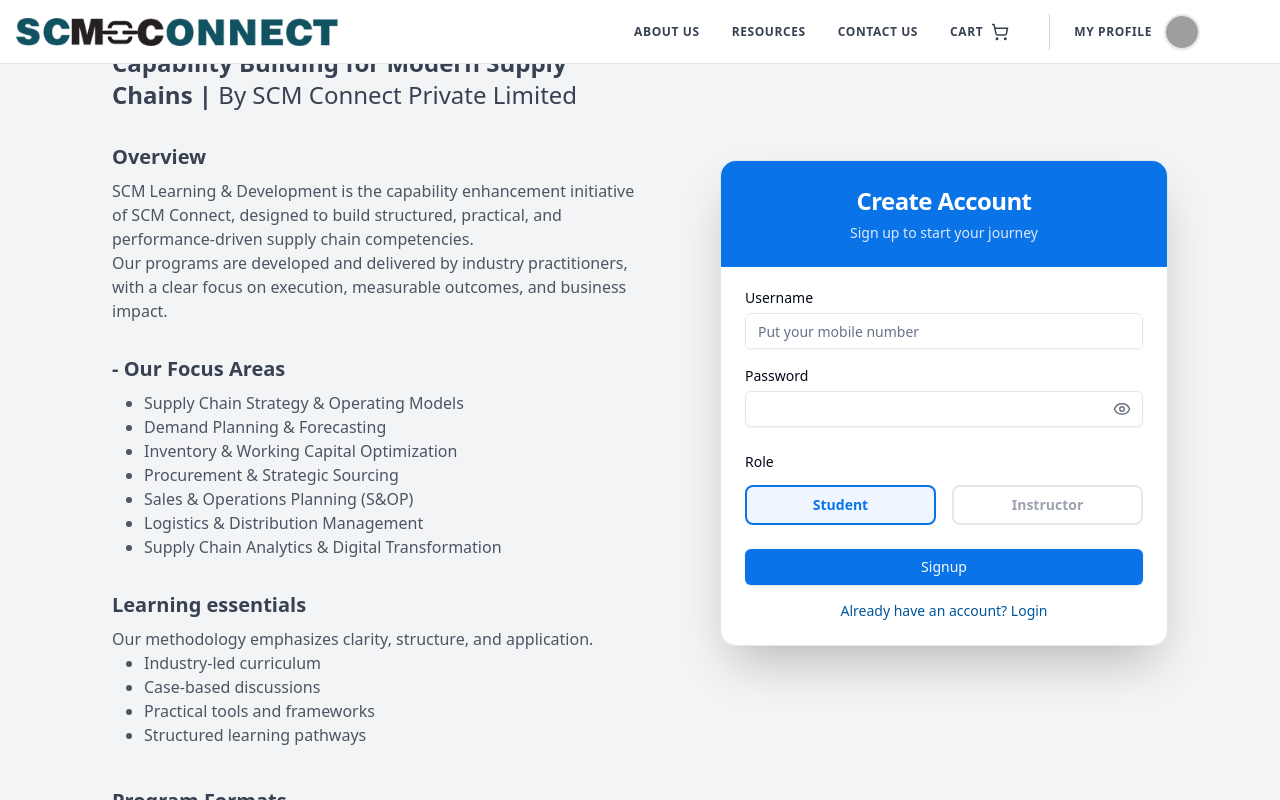
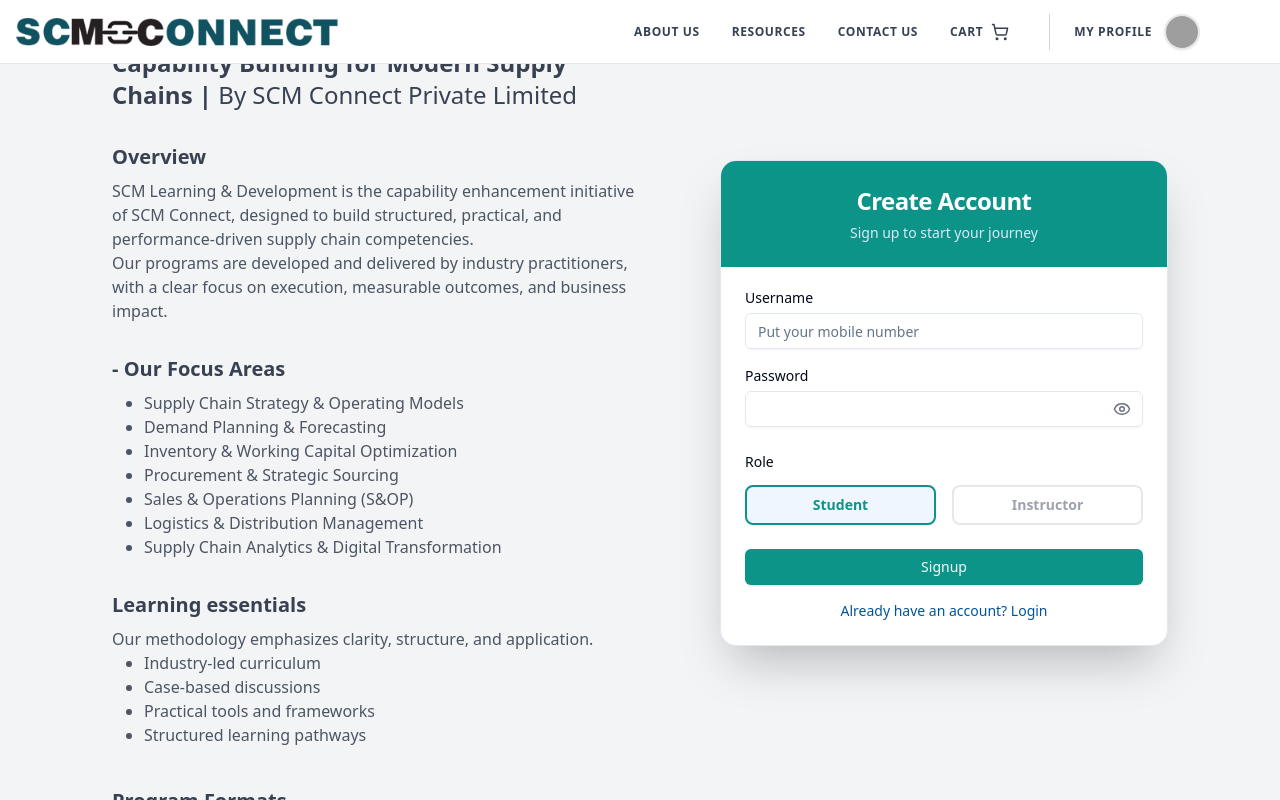
Before and after one commit to LMS-Codebase/SCM-LMS-Portal, a React (Vite) app in the folder client/: page / in a window 1280 px wide. Both pictures are taken after a click on the button "Don’t have an account? Sign up". Shown: the part 445-1245 px from the top of the page. Built offline with nearby package versions, Linux system fonts and the light colour scheme; no server answers; grey boxes are pictures that could not be loaded.

Commit message:
Changed Login/Signup UI color to teal-600

```diff
--- a/client/src/pages/LandingPage.jsx
+++ b/client/src/pages/LandingPage.jsx
@@ -262,7 +262,7 @@
                 className="w-full max-w-md sticky top-32 lg:top-40 self-start z-10"
               >
                 <Card className="rounded-2xl shadow-2xl overflow-hidden">
-                  <CardHeader className="bg-[#0a73e8] text-white text-center">
+                  <CardHeader className="bg-teal-600 text-white text-center">
                     <CardTitle className="text-2xl">Login</CardTitle>
                     <CardDescription className="text-blue-100">
                       Login to continue learning
@@ -307,7 +307,7 @@
                     <Button
                       // disabled={!isLoginFormValid || loginIsLoading}
                       onClick={() => handleRegistration("login")}
-                      className="w-full bg-[#0a73e8] hover:bg-[#00468c]"
+                      className="w-full bg-teal-600 hover:bg-teal-700"
                     >
                       {loginIsLoading ? (
                         <>
@@ -341,7 +341,7 @@
                 className="w-full max-w-md sticky top-32 lg:top-40 self-start z-10"
               >
                 <Card className="rounded-2xl shadow-2xl overflow-hidden">
-                  <CardHeader className="bg-[#0a73e8] text-white text-center">
+                  <CardHeader className="bg-teal-600 text-white text-center">
                     <CardTitle className="text-2xl">Create Account</CardTitle>
                     <CardDescription className="text-blue-100">
                       Sign up to start your journey
@@ -390,7 +390,7 @@
                           className={cn(
                             "flex-1 py-2 px-4 rounded-lg border-2 transition-all font-semibold text-sm",
                             signupInput.role === "student"
-                              ? "border-[#0a73e8] bg-blue-50 text-[#0a73e8]"
+                              ? "border-teal-600 bg-blue-50 text-teal-600"
                               : "border-gray-200 text-gray-400 hover:border-gray-300"
                           )}
                         >
@@ -416,7 +416,7 @@
                     <Button
                       // disabled={!isSignupFormValid || registerIsLoading}
                       onClick={() => handleRegistration("signup")}
-                      className="w-full bg-[#0a73e8] hover:bg-[#00468c]"
+                      className="w-full bg-teal-600 hover:bg-teal-700"
                     >
                       {registerIsLoading ? (
                         <>
```
